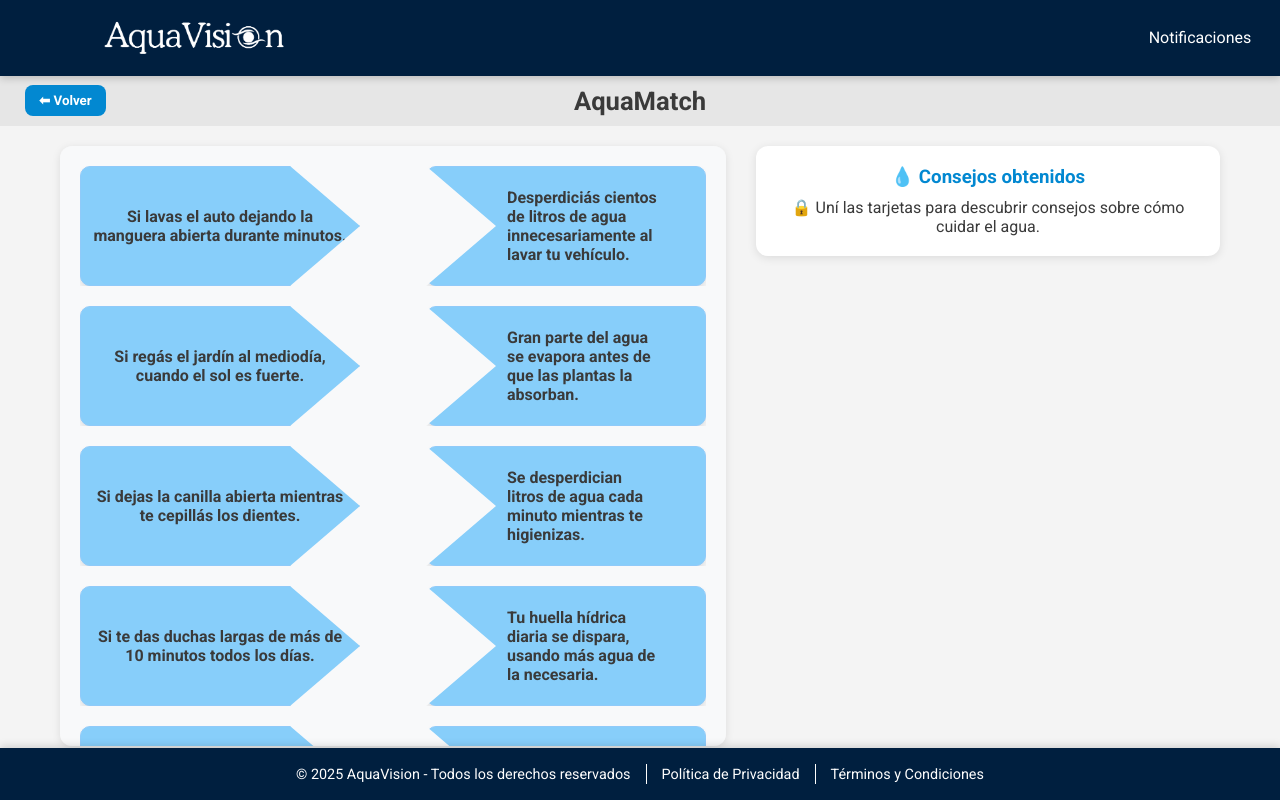
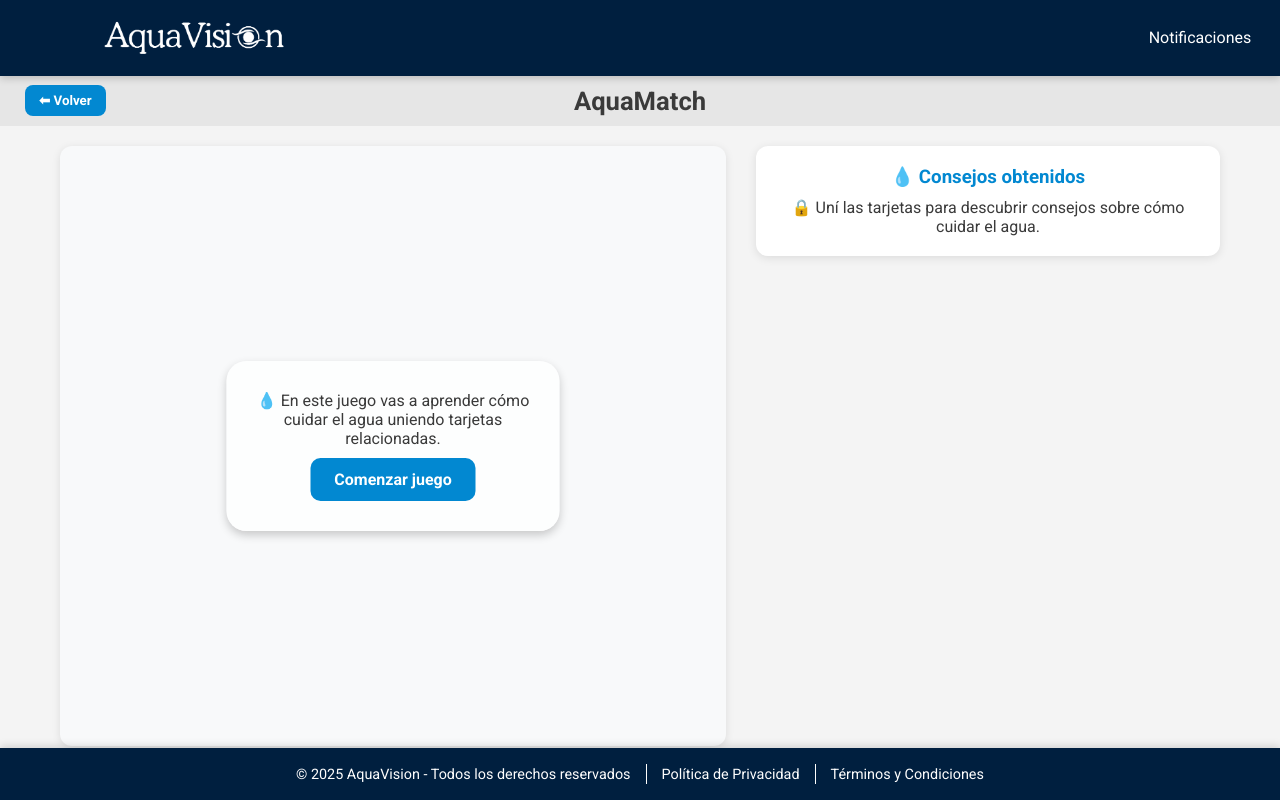
Before and after one commit to JuanMartinIwassjuk/aqua-vision-frontend, an Angular app: page /gamificacion/drag-drop in a window 1280 px wide. Built offline with nearby package versions, Linux system fonts and the light colour scheme; sample sign-in values are in the browser's storage.

Commit message:
FE | Drag drop mejoras por niveles y puntos

```diff
--- a/src/app/components/gamificacion/drag-drop/drag-drop.component.css
+++ b/src/app/components/gamificacion/drag-drop/drag-drop.component.css
@@ -216,7 +216,7 @@
   background: #e3f2fd;
   border-left: 5px solid #0288d1;
   border-radius: 10px;
-  box-shadow: 0 2px 8px rgba(0,0,0,0.1);
+  box-shadow: 0 2px 8px rgba(0, 0, 0, 0.1);
   padding: 12px 16px;
   margin-bottom: 15px;
   animation: fadeIn 0.4s ease;
@@ -260,3 +260,53 @@
   cursor: default;
   color: #666;
 }
+
+
+.next-level-btn {
+  position: absolute;
+  top: 15px;
+  left: 50%;
+  transform: translateX(-50%);
+  background: #43a047;
+  color: white;
+  border: none;
+  border-radius: 8px;
+  padding: 10px 18px;
+  font-weight: bold;
+  cursor: pointer;
+  box-shadow: 0 3px 8px rgba(0, 0, 0, 0.2);
+  transition: 0.3s;
+}
+
+.next-level-btn:hover {
+  background: #2e7d32;
+}
+
+.intro-screen {
+  position: absolute;
+  top: 50%;
+  left: 50%;
+  transform: translate(-50%, -50%);
+  text-align: center;
+  background: #ffffffcc;
+  padding: 30px;
+  border-radius: 20px;
+  box-shadow: 0 4px 10px rgba(0, 0, 0, 0.2);
+}
+
+.start-btn {
+  background: #0288d1;
+  color: white;
+  border: none;
+  border-radius: 10px;
+  padding: 12px 24px;
+  font-size: 1rem;
+  font-weight: 600;
+  cursor: pointer;
+  margin-top: 10px;
+  transition: 0.3s;
+}
+
+.start-btn:hover {
+  background: #0277bd;
+}
--- a/src/app/components/gamificacion/drag-drop/drag-drop.component.html
+++ b/src/app/components/gamificacion/drag-drop/drag-drop.component.html
@@ -6,30 +6,43 @@
 <div class="aquamatch-layout">
   <div class="aquamatch-board" #container (mousemove)="onMouseMove($event)" (mouseup)="onMouseUp()">
 
-    <div *ngFor="let card of leftCards" class="card left-card" [style.left.px]="card.x" [style.top.px]="card.y"
-      [class.grayed]="card.matched" (mousedown)="startDrag($event, card)">
-      <div class="card-text">
-        {{ card.text }}
-      </div>
+    <div *ngIf="showIntro" class="intro-screen">
+      <p>💧 En este juego vas a aprender cómo cuidar el agua uniendo tarjetas relacionadas.</p>
+      <button class="start-btn" (click)="startGame()">Comenzar juego</button>
     </div>
 
-<div *ngFor="let card of rightCards" class="card right-card"
-     [style.left.px]="card.x" [style.top.px]="card.y"
-     [class.grayed]="card.matched">
-  <div class="card-text">
-    {{ card.text }}
+
+    <div *ngIf="showNextLevel" class="intro-screen">
+      <p>🎉 ¡Excelente! Completaste el nivel {{ currentLevel }}.</p>
+      <p>¿Listo para seguir aprendiendo y ganar más puntos?</p>
+      <button class="start-btn" (click)="nextLevel()">Siguiente nivel 🚀</button>
     </div>
+
+    <div *ngIf="finalMessage" class="intro-screen">
+      <p>🏆 ¡Felicitaciones! Completaste todos los niveles de AquaMatch.</p>
+      <p>Ahora sos un experto en el cuidado del agua.</p>
+      <button class="start-btn" (click)="restartGame()">Volver a jugar 🔁</button>
     </div>
+
+
+    <ng-container *ngIf="!showIntro">
+      <div *ngFor="let card of leftCards" class="card left-card" [style.left.px]="card.x" [style.top.px]="card.y"
+        (mousedown)="startDrag($event, card)">
+        <div class="card-text">{{ card.text }}</div>
+      </div>
+
+      <div *ngFor="let card of rightCards" class="card right-card" [style.left.px]="card.x" [style.top.px]="card.y">
+        <div class="card-text">{{ card.text }}</div>
+      </div>
+    </ng-container>
 
   </div>
 
   <div class="aquamatch-info">
     <h3>💧 Consejos obtenidos</h3>
-
     <div *ngIf="mergedCards.length === 0" class="locked-info">
       🔒 Uní las tarjetas para descubrir consejos sobre cómo cuidar el agua.
     </div>
-
     <div *ngFor="let merged of mergedCards" class="merged-card">
       <div class="merged-card-header">
         <div class="left-text">{{ merged.leftText }}</div>
@@ -38,7 +51,9 @@
       <div class="merged-card-tip">
         💡 {{ merged.tip }}
       </div>
-    <button class="claim-btn" (click)="claimPoints(merged)">🎁 Reclamar puntos</button>
+      <button class="claim-btn" (click)="claimPoints(merged)" [disabled]="merged.claimed">
+        {{ merged.claimed ? '✅ Reclamado' : '🎁 Reclamar puntos' }}
+      </button>
     </div>
   </div>
 </div>
--- a/src/app/components/gamificacion/drag-drop/drag-drop.component.ts
+++ b/src/app/components/gamificacion/drag-drop/drag-drop.component.ts
@@ -1,7 +1,6 @@
 import { Component, ElementRef, OnInit, ViewChild } from '@angular/core';
 import { CommonModule } from '@angular/common';
 import { RouterModule } from '@angular/router';
-
 
 interface Card {
   id: number;
@@ -29,117 +28,133 @@ export interface MergedCard {
   templateUrl: './drag-drop.component.html',
   styleUrls: ['./drag-drop.component.css']
 })
-
 export class DragDropComponent implements OnInit {
-  leftCards: Card[] = [
-    { id: 1, text: 'Si lavas el auto dejando la manguera abierta durante minutos.', matched: false, tip: 'Usando balde y esponja podés ahorrar hasta 200 L por lavado.' },
+  private allLeftCards: Card[] = [
+    { id: 1, text: 'Si lavás el auto dejando la manguera abierta durante minutos.', matched: false, tip: 'Usando balde y esponja podés ahorrar hasta 200 L por lavado.' },
     { id: 2, text: 'Si regás el jardín al mediodía, cuando el sol es fuerte.', matched: false, tip: 'Regando temprano o al atardecer se evita hasta el 50% de evaporación.' },
     { id: 3, text: 'Si dejas la canilla abierta mientras te cepillás los dientes.', matched: false, tip: 'Cerrar la canilla mientras te cepillás ahorra unos 6 L por minuto.' },
     { id: 4, text: 'Si te das duchas largas de más de 10 minutos todos los días.', matched: false, tip: 'Reduciendo la ducha a 5 minutos se ahorran hasta 75 L por día.' },
     { id: 5, text: 'Si tu inodoro o canillas gotean sin que lo notes.', matched: false, tip: 'Una fuga puede desperdiciar 20 L diarios. Revisá y arreglá a tiempo.' },
     { id: 6, text: 'Si usás el lavarropas con media carga varias veces por semana.', matched: false, tip: 'Esperar a carga completa ahorra agua y energía.' },
-    { id: 7, text: 'Si lavas frutas y verduras directamente bajo la canilla abierta.', matched: false, tip: 'Lavar en un recipiente puede ahorrar hasta 10 L.' },
+    { id: 7, text: 'Si lavás frutas y verduras directamente bajo la canilla abierta.', matched: false, tip: 'Lavar en un recipiente puede ahorrar hasta 10 L.' },
     { id: 8, text: 'Si nunca revisás tu medidor ni controlás tu consumo de agua.', matched: false, tip: 'Controlando tu consumo podés detectar fugas y reducir gastos.' },
+    { id: 9, text: 'Si llenás la pileta sin control o mantenimiento.', matched: false, tip: 'Usar una lona reduce la evaporación y mantiene el agua limpia más tiempo.' },
+    { id: 10, text: 'Si descongelás alimentos bajo el grifo abierto.', matched: false, tip: 'Descongelar naturalmente o en la heladera evita desperdiciar agua.' },
+    { id: 11, text: 'Si limpiás veredas con manguera.', matched: false, tip: 'Barré primero o usá balde: podés ahorrar hasta 150 L por limpieza.' },
+    { id: 12, text: 'Si no aprovechás el agua de lluvia.', matched: false, tip: 'Recolectarla permite regar plantas o limpiar sin gastar agua potable.' },
   ];
 
-  rightCards: Card[] = [
-    { id: 1, text: 'Desperdiciás cientos de litros de agua innecesariamente al lavar tu vehículo.', matched: false },
+  private allRightCards: Card[] = [
+    { id: 1, text: 'Desperdiciás cientos de litros de agua al lavar tu vehículo.', matched: false },
     { id: 2, text: 'Gran parte del agua se evapora antes de que las plantas la absorban.', matched: false },
-    { id: 3, text: 'Se desperdician litros de agua cada minuto mientras te higienizas.', matched: false },
-    { id: 4, text: 'Tu huella hídrica diaria se dispara, usando más agua de la necesaria.', matched: false },
-    { id: 5, text: 'La fuga constante genera pérdida de agua todos los días.', matched: false },
-    { id: 6, text: 'Usar electrodomésticos a media carga aumenta tu consumo innecesario.', matched: false },
+    { id: 3, text: 'Se desperdician litros de agua cada minuto mientras te higienizás.', matched: false },
+    { id: 4, text: 'Tu consumo diario se dispara, usando más agua de la necesaria.', matched: false },
+    { id: 5, text: 'Una fuga constante genera pérdida de agua todos los días.', matched: false },
+    { id: 6, text: 'Usar electrodomésticos a media carga aumenta el consumo innecesario.', matched: false },
     { id: 7, text: 'Malgastás agua en la cocina y no aprovechás bien el recurso.', matched: false },
-    { id: 8, text: 'No detectás fugas ni controlás tu consumo, aumentando desperdicios y costos.', matched: false },
+    { id: 8, text: 'No detectás fugas ni controlás tu consumo, aumentando desperdicios.', matched: false },
+    { id: 9, text: 'La evaporación y recambio excesivo desperdician miles de litros.', matched: false },
+    { id: 10, text: 'Gastás litros de agua innecesarios en un proceso simple.', matched: false },
+    { id: 11, text: 'Limpiar con manguera genera un uso ineficiente del recurso.', matched: false },
+    { id: 12, text: 'El agua de lluvia puede aprovecharse para tareas no potables.', matched: false },
   ];
+
+  leftCards: Card[] = [];
+  rightCards: Card[] = [];
+
+  currentLevel = 1;
+  readonly cardsPerLevel = 3;
+  maxLevel = 4;
+
+  showIntro = true;
+
   draggingCard: Card | null = null;
   offsetX = 0;
   offsetY = 0;
-  tips: string[] = [];
   mergedCards: MergedCard[] = [];
+  showNextLevel = false;
+  finalMessage = false;
 
   @ViewChild('container', { static: true }) container!: ElementRef;
 
   ngOnInit() {
+  }
+
+  startGame() {
+    this.showIntro = false;
+    this.loadLevel(this.currentLevel);
+  }
+
+  private loadLevel(level: number) {
+    const start = (level - 1) * this.cardsPerLevel;
+    const end = start + this.cardsPerLevel;
+
+    this.leftCards = this.allLeftCards.slice(start, end).map(c => ({ ...c, matched: false }));
+    this.rightCards = this.shuffle(this.allRightCards.slice(start, end).map(c => ({ ...c, matched: false })));
+
     const verticalSpacing = 140;
-    const containerWidth = 400;
     const boardWidth = this.container.nativeElement.offsetWidth;
+    const cardWidth = 280;
 
     this.leftCards.forEach((c, i) => {
       c.x = 20;
-      c.y = 20 + i * verticalSpacing;
+      c.y = 50 + i * verticalSpacing;
       c.initialX = c.x;
       c.initialY = c.y;
     });
 
     this.rightCards.forEach((c, i) => {
-      const cardWidth = 280;
       c.x = boardWidth - cardWidth - 20;
-      c.y = 20 + i * verticalSpacing;
+      c.y = 50 + i * verticalSpacing;
       c.initialX = c.x;
       c.initialY = c.y;
     });
   }
 
+  private shuffle<T>(array: T[]): T[] {
+    return array
+      .map(value => ({ value, sort: Math.random() }))
+      .sort((a, b) => a.sort - b.sort)
+      .map(({ value }) => value);
+  }
+
   startDrag(event: MouseEvent, card: Card) {
     if (card.matched) return;
-
     this.draggingCard = card;
 
-    const container = this.container.nativeElement as HTMLElement;
-    const containerRect = container.getBoundingClientRect();
-
-    this.offsetX = event.clientX - (containerRect.left + card.x!);
-    this.offsetY = event.clientY - (containerRect.top + card.y!);
+    const containerRect = (this.container.nativeElement as HTMLElement).getBoundingClientRect();
+    this.offsetX = event.clientX - (containerRect.left + (card.x ?? 0));
+    this.offsetY = event.clientY - (containerRect.top + (card.y ?? 0));
 
     (event.currentTarget as HTMLElement).classList.add('dragging');
-
     event.preventDefault();
   }
 
   onMouseMove(event: MouseEvent) {
     if (!this.draggingCard) return;
-
-    const container = this.container.nativeElement as HTMLElement;
-    const containerRect = container.getBoundingClientRect();
-
+    const containerRect = (this.container.nativeElement as HTMLElement).getBoundingClientRect();
     this.draggingCard.x = event.clientX - containerRect.left - this.offsetX;
     this.draggingCard.y = event.clientY - containerRect.top - this.offsetY;
   }
 
   onMouseUp() {
     if (!this.draggingCard) return;
-
     const card = this.draggingCard;
-
-    const leftRect = {
-      x: card.x ?? 0,
-      y: card.y ?? 0,
-      width: 280,
-      height: 120
-    };
+    const leftRect = { x: card.x ?? 0, y: card.y ?? 0, width: 280, height: 120 };
 
     const match = this.rightCards.find(rc => !rc.matched && rc.id === card.id);
-
     if (match) {
-      const rightRect = {
-        x: match.x ?? 0,
-        y: match.y ?? 0,
-        width: 280,
-        height: 120
-      };
-
-      const isTouching = !(
+      const rightRect = { x: match.x ?? 0, y: match.y ?? 0, width: 280, height: 120 };
+      const touching = !(
         leftRect.x + leftRect.width < rightRect.x ||
         leftRect.x > rightRect.x + rightRect.width ||
         leftRect.y + leftRect.height < rightRect.y ||
         leftRect.y > rightRect.y + rightRect.height
       );
 
-if (isTouching) {
+      if (touching) {
         card.matched = true;
         match.matched = true;
-
         this.mergedCards.push({
           id: card.id,
           leftText: card.text,
@@ -147,9 +162,14 @@ if (isTouching) {
           tip: card.tip ?? ''
         });
 
-
         this.leftCards = this.leftCards.filter(c => c.id !== card.id);
         this.rightCards = this.rightCards.filter(c => c.id !== match.id);
+
+        if (this.leftCards.length === 0 && this.currentLevel < this.maxLevel) {
+          setTimeout(() => this.showNextLevel = true, 100);
+        } else if (this.leftCards.length === 0 && this.currentLevel === this.maxLevel) {
+          setTimeout(() => this.finalMessage = true, 100);
+        }
 
         this.finishDrag();
         return;
@@ -161,18 +181,17 @@ if (isTouching) {
     this.finishDrag(true);
   }
 
-  get matchedCount() {
-    return this.leftCards.filter(c => c.matched).length;
+  nextLevel() {
+    this.showNextLevel = false;
+    this.currentLevel++;
+    this.loadLevel(this.currentLevel);
   }
 
-  resetGame() {
-    this.leftCards.forEach(c => {
-      c.matched = false;
-      c.x = c.initialX!;
-      c.y = c.initialY!;
-    });
-    this.rightCards.forEach(c => (c.matched = false));
-    this.tips = [];
+  restartGame() {
+    this.finalMessage = false;
+    this.currentLevel = 1;
+    this.mergedCards = [];
+    this.loadLevel(this.currentLevel);
   }
 
   finishDrag(wrong = false) {
@@ -181,23 +200,19 @@ if (isTouching) {
       this.draggingCard = null;
       return;
     }
-
     if (wrong) {
       draggingEl.classList.add('wrong');
-      setTimeout(() => draggingEl?.classList.remove('wrong'), 300);
+      setTimeout(() => draggingEl.classList.remove('wrong'), 300);
     } else if (this.draggingCard?.matched) {
       draggingEl.classList.add('matched');
     }
-
     draggingEl.classList.remove('dragging');
     this.draggingCard = null;
-
   }
 
   claimPoints(card: MergedCard) {
     if (!card.claimed) {
       card.claimed = true;
-    alert('finish');
     }
   }
 }
```
Lines whose indentation alone changed are shown as unchanged.
